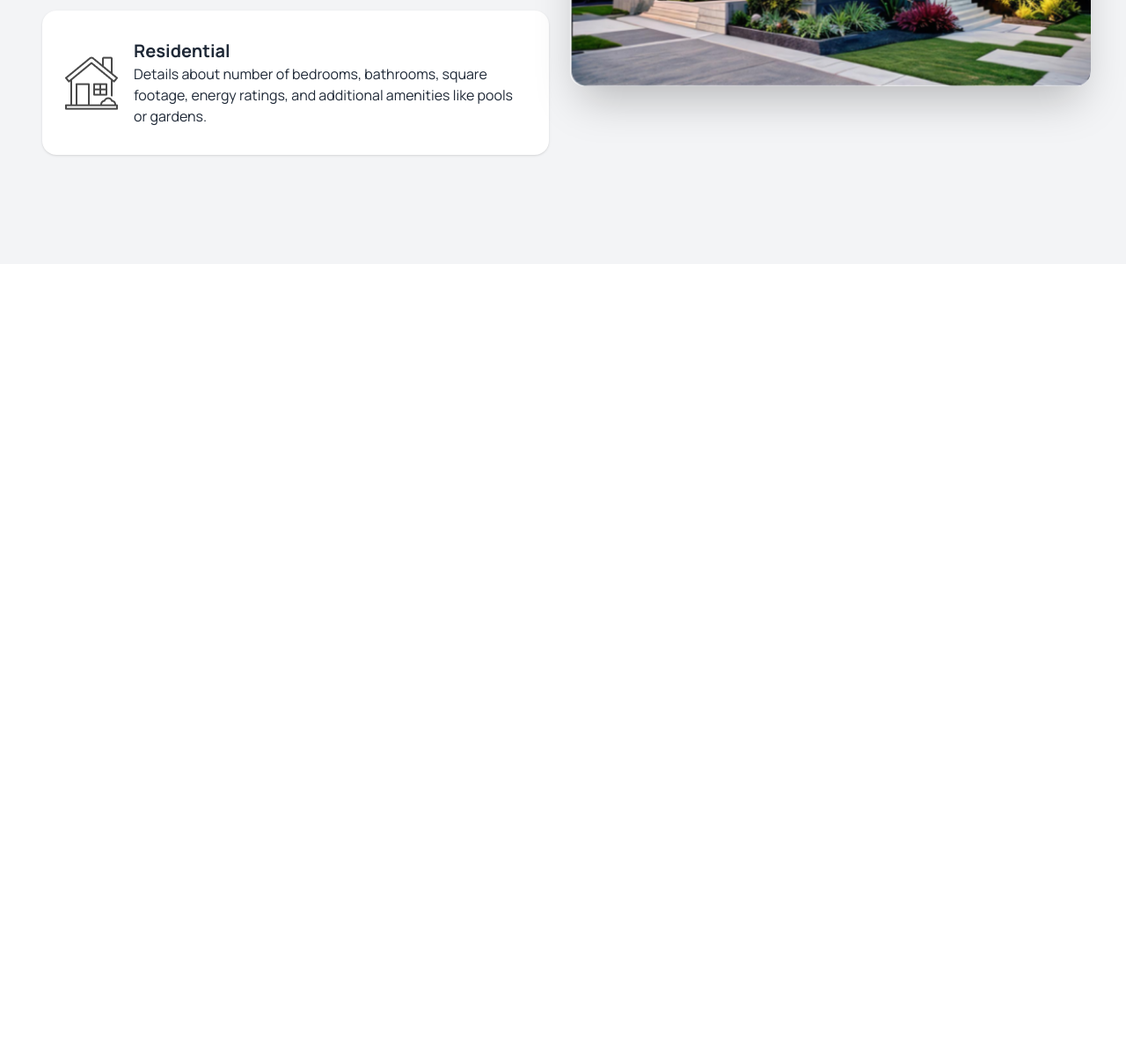
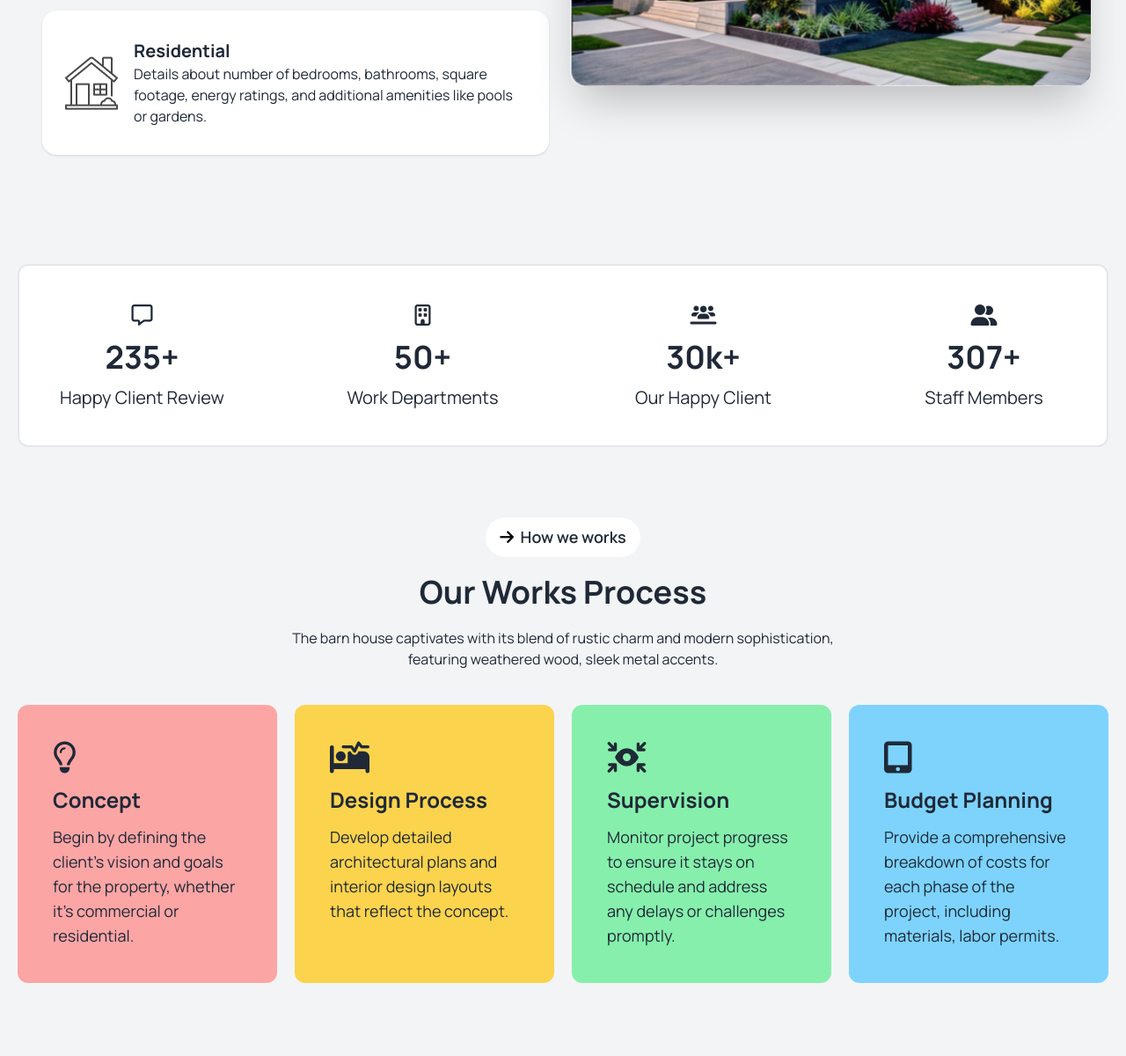
Before and after one commit to koushik-ahmad/assignment-03, a plain HTML site: page index.html in a window 1280 px wide. Shown: the part 1311-2511 px from the top of the page at 88% size. Before the commit the page ends 1611 px from the top, so only its background shows below. Drawn offline with nearby package versions, Linux system fonts and the light colour scheme.

Commit message:
added work section

```diff
--- a/index.html
+++ b/index.html
@@ -129,7 +129,8 @@
                             </button>
                             <h2 class="text-5xl font-bold py-5">We design thoughtful, <br> liveable spaces</h2>
                             <p class="py-6">
-                                Creating a modern real estate platform involves combining innovative features that make the property search, listing,
+                                Creating a modern real estate platform involves combining innovative features that make
+                                the property search, listing,
                                 and transaction process easier, faster, and more transparent for users.
                             </p>
                             <div class="lg:flex-col md:flex flex-row gap-2 py-5">
@@ -138,7 +139,8 @@
                                         <img src="assets/commercial.png" alt="">
                                         <div class="text-start">
                                             <h3 class="font-bold text-xl">Commercial</h3>
-                                            <p>Information on utilities, loading docks, accessibility, zoning regulations, parking spaces, and floor plans.</p>
+                                            <p>Information on utilities, loading docks, accessibility, zoning
+                                                regulations, parking spaces, and floor plans.</p>
                                         </div>
                                     </div>
                                 </div>
@@ -148,18 +150,119 @@
                                         <img src="assets/residential.png" alt="">
                                         <div class="text-start">
                                             <h3 class="font-bold text-xl">Residential</h3>
-                                            <p>Details about number of bedrooms, bathrooms, square footage, energy ratings, and additional amenities like pools or
-                                            gardens.</p>
+                                            <p>Details about number of bedrooms, bathrooms, square footage, energy
+                                                ratings, and additional amenities like pools or
+                                                gardens.</p>
                                         </div>
                                     </div>
                                 </div>
                             </div>
                         </div>
-                        <div class="flex-1 ">
+                        <div class="flex-1">
                             <img src="assets/Rectangle.png" class="w-full rounded-2xl shadow-2xl" />
                         </div>
                     </div>
                 </div>
+            </div>
+        </section>
+
+        <!-- count and rating  card  -->
+        <section class="bg-gray-100">
+            <div class="container mx-auto pb-10">
+                <div
+                    class="py-10 grid text-center lg:grid-cols-4 md:grid-cols-2 grid-cols-1 gap-10 border-2 bg-white rounded-xl mx-5">
+                    <div class="text-xl">
+                        <i class="fa-regular fa-message text-2xl"></i>
+                        <h3 class="text-4xl font-bold my-3">235+</h3>
+                        <p class="text-xl">Happy Client Review</p>
+                    </div>
+                    <div>
+                        <i class="fa-regular fa-building text-2xl"></i>
+                        <h3 class="text-4xl font-bold my-3">50+</h3>
+                        <p class="text-xl">Work Departments</p>
+                    </div>
+                    <div>
+                        <i class="fa-solid fa-users-line text-2xl"></i>
+                        <h3 class="text-4xl font-bold my-3">30k+</h3>
+                        <p class="text-xl">Our Happy Client</p>
+                    </div>
+                    <div>
+                        <i class="fa-solid fa-user-group text-2xl"></i>
+                        <h3 class="text-4xl font-bold my-3">307+</h3>
+                        <p class="text-xl">Staff Members</p>
+                    </div>
+
+                </div>
+            </div>
+        </section>
+
+        <!-- works section  -->
+        <section class="bg-gray-100">
+            <div class="container mx-auto py-10">
+                <div class="text-center">
+                    <button class="text-lg  bg-white px-4 py-2 rounded-full font-semibold ">
+                        <i class="fa-solid fa-arrow-right pr-1 text-lg text-black"></i>
+                        How we works
+                    </button>
+                    <h2 class="text-4xl font-bold py-5">Our Works Process</h2>
+                    <p class="">
+                        The barn house captivates with its blend of rustic charm and modern sophistication, <br>
+                        featuring weathered wood, sleek metal accents.
+                    </p>
+                </div>
+                <div class="py-10 grid lg:grid-cols-4 md:grid-cols-2 grid-cols-1 gap-5 mx-5">
+                    <div class="p-10 bg-red-300 rounded-xl">
+                        <i class="fa-regular fa-lightbulb text-4xl"></i>
+                        <h3 class="text-2xl font-bold my-3">Concept</h3>
+                        <p class="text-lg">Begin by defining the client's vision and goals for the property, whether
+                            it’s commercial or residential.</p>
+                    </div>
+                    <div class="p-10 bg-amber-300 rounded-xl">
+                        <i class="fa-solid fa-bed-pulse text-4xl"></i>
+                        <h3 class="text-2xl font-bold my-3">Design Process</h3>
+                        <p class="text-lg">Develop detailed architectural plans and interior design layouts that reflect
+                            the concept.</p>
+                    </div>
+                    <div class="p-10 bg-green-300 rounded-xl">
+                        <i class="fa-solid fa-arrows-to-eye text-4xl"></i>
+                        <h3 class="text-2xl font-bold my-3">Supervision</h3>
+                        <p class="text-lg">Monitor project progress to ensure it stays on schedule and address any
+                            delays or challenges promptly.</p>
+                    </div>
+                    <div class="p-10 bg-sky-300 rounded-xl">
+                        <i class="fa-solid fa-tablet-screen-button text-4xl"></i>
+                        <h3 class="text-2xl font-bold my-3">Budget Planning</h3>
+                        <p class="text-lg">Provide a comprehensive breakdown of costs for each phase of the project,
+                            including materials, labor permits.</p>
+                    </div>
+
+                </div>
+            </div>
+        </section>
+
+
+
+        <!-- Portfolio section  -->
+        <section class="bg-gray-100">
+            <div class="container mx-auto py-10">
+
+
+            </div>
+        </section>
+
+        <!-- News section  -->
+        <section class="bg-gray-100">
+            <div class="container mx-auto py-10">
+
+
+            </div>
+        </section>
+
+        <!-- let's connect section  -->
+        <section class="bg-gray-100">
+            <div class="container mx-auto py-10">
+
+
             </div>
         </section>
 
```
